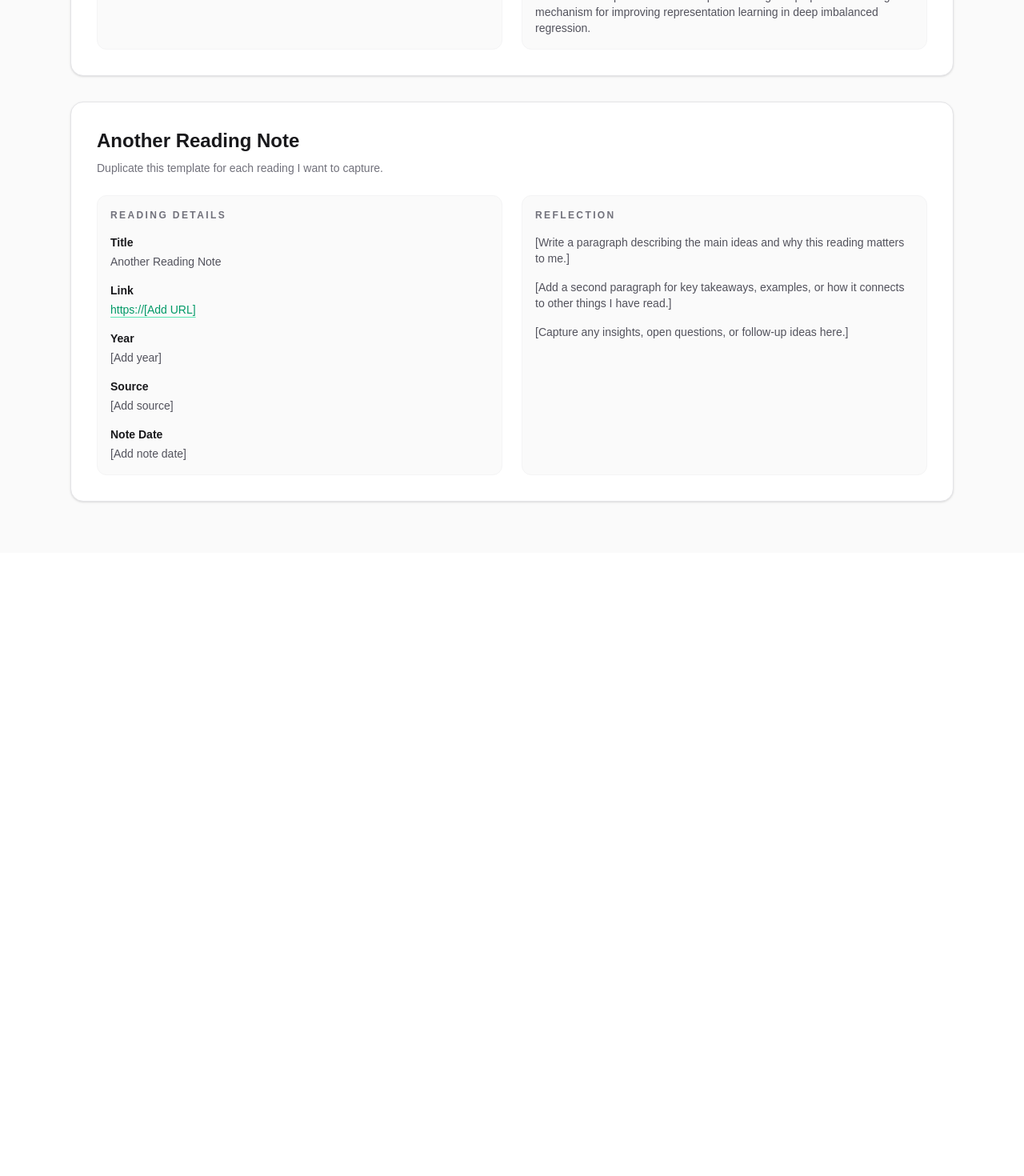
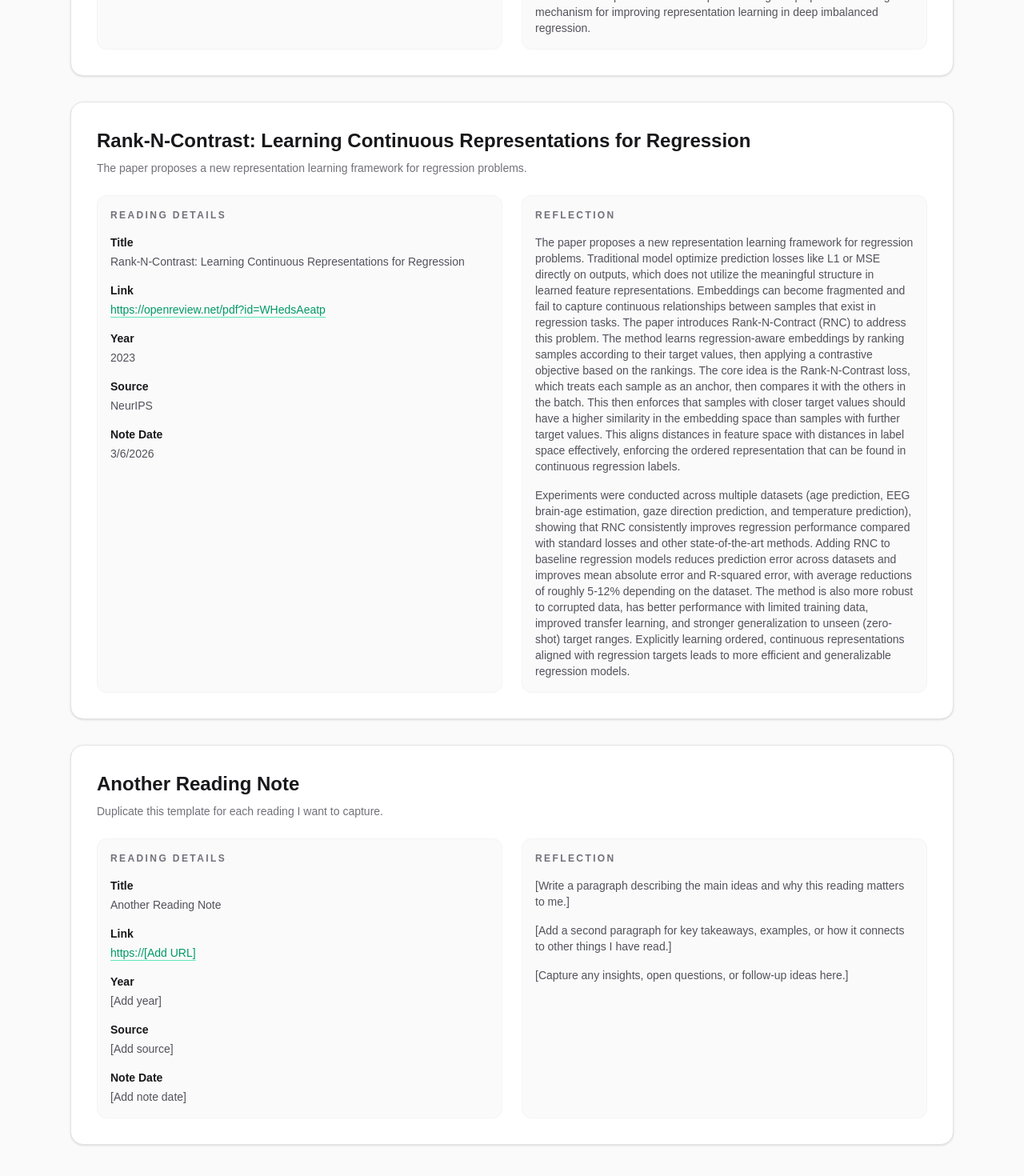
Before and after one commit to danielx1611/ML-Research-Summaries, a Next.js app: page /summaries in a window 1280 px wide. Shown: the part 5962-7432 px from the top of the page at 80% size. Before the commit the page ends 6653 px from the top, so only its background shows below. Built offline with nearby package versions, Linux system fonts and the light colour scheme.

Commit message:
Add Rank-N-Contrast summary entry

```diff
--- a/app/summaries/page.tsx
+++ b/app/summaries/page.tsx
@@ -100,6 +100,20 @@ const summaryTemplates = [
     reflection: [
       "This paper proposes RankSim (Ranking Similarity Regularization), a regularization method for deep imbalanced regression that uses the natural ordering of continuous labels to reinforce training. Unlike classification, regression labels are continuous, and in turn, are inherently ordered. This is an additional feature that most algorithms do not exploit. RankSim encodes an inductive bias that samples close to each other in label space should be close in feature space, while also encouraging labels far away in label space to be far away in feature space. For each sample in a batch, the method computes pairwise similarities in label space and in feature space, ranks them according to similarity of their neighbors, and penalizes mismatches in the ranking order. Unlike prior smoothing-based techniques like Label Distribution Smoothing (LDS) and Feature Distribution Smoothing (FDS), which primarily smooth only nearby labels, RankSim encourages local and global relationships by enforcing that the full ranking of neighbors in feature space should be similar to the full ranking in label space. The regularizer is complementary to standard techniques like re-weighting, focal regression (Focal-R) and two-stage retraining.",
       "Rank-Sim achieved new state-of-the-art performance on three deep imbalance regression benchmarks, across multiple metrics (MAE, GM, MSE, Pearson Correlation), and across many-shot, medium-shot, and few-shot regions, RankSim consistently improved over vanilla training and over other existing imbalance strategies. It also substantially outperformed smoothing-based methods in zero-shot target scenarios, suggesting that the global ranking constraint helps with interpolation and extrapolation during training. The method adds a moderate amount of overhead and is compatible with various hyperparameter choices. Enforcing alignment between label-space and feature-space rankings helps provide a strong mechanism for improving representation learning in deep imbalanced regression.",
+    ],
+  },
+  {
+    id: "rank-n-contrast-learning-continuous-representations-for-regression",
+    title: "Rank-N-Contrast: Learning Continuous Representations for Regression",
+    description:
+      "The paper proposes a new representation learning framework for regression problems.",
+    link: "https://openreview.net/pdf?id=WHedsAeatp",
+    year: "2023",
+    source: "NeurIPS",
+    noteDate: "3/6/2026",
+    reflection: [
+      "The paper proposes a new representation learning framework for regression problems. Traditional model optimize prediction losses like L1 or MSE directly on outputs, which does not utilize the meaningful structure in learned feature representations. Embeddings can become fragmented and fail to capture continuous relationships between samples that exist in regression tasks. The paper introduces Rank-N-Contract (RNC) to address this problem. The method learns regression-aware embeddings by ranking samples according to their target values, then applying a contrastive objective based on the rankings. The core idea is the Rank-N-Contrast loss, which treats each sample as an anchor, then compares it with the others in the batch. This then enforces that samples with closer target values should have a higher similarity in the embedding space than samples with further target values. This aligns distances in feature space with distances in label space effectively, enforcing the ordered representation that can be found in continuous regression labels.",
+      "Experiments were conducted across multiple datasets (age prediction, EEG brain-age estimation, gaze direction prediction, and temperature prediction), showing that RNC consistently improves regression performance compared with standard losses and other state-of-the-art methods. Adding RNC to baseline regression models reduces prediction error across datasets and improves mean absolute error and R-squared error, with average reductions of roughly 5-12% depending on the dataset. The method is also more robust to corrupted data, has better performance with limited training data, improved transfer learning, and stronger generalization to unseen (zero-shot) target ranges. Explicitly learning ordered, continuous representations aligned with regression targets leads to more efficient and generalizable regression models.",
     ],
   },
   {
```
